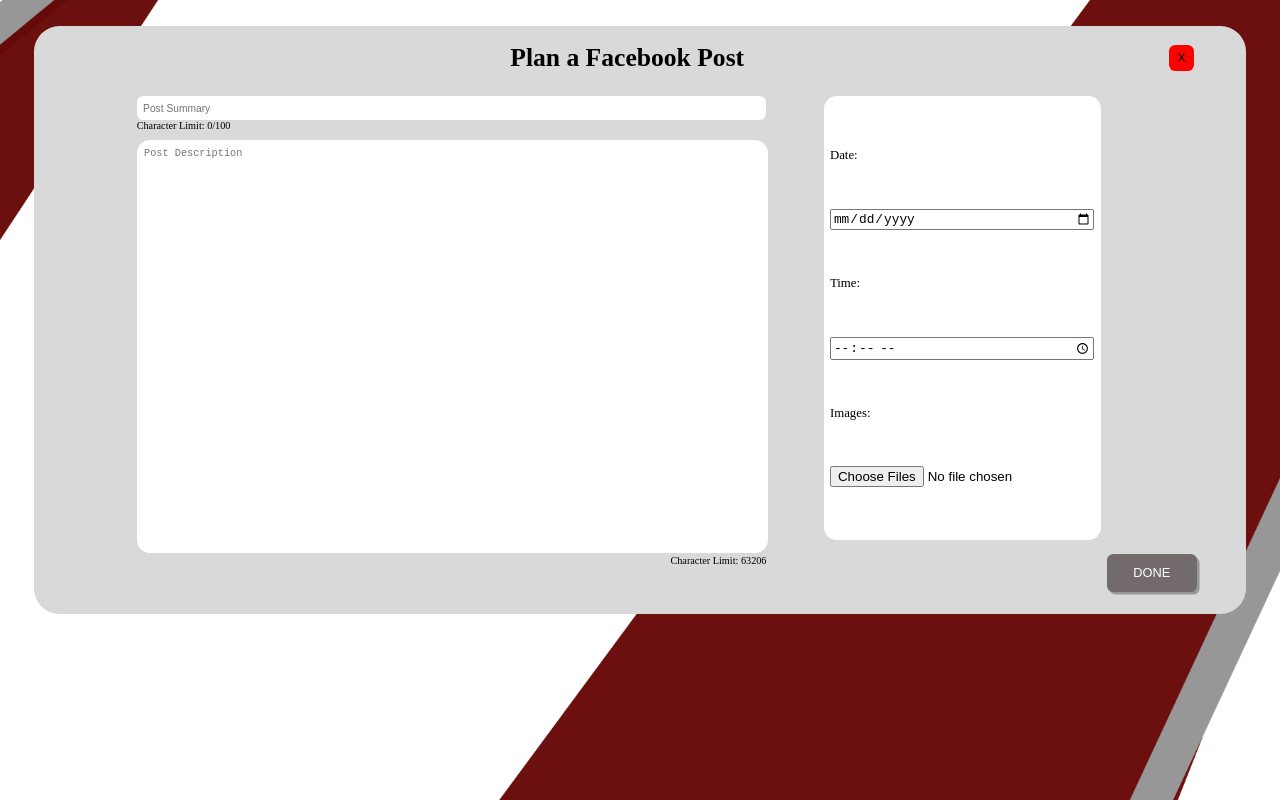
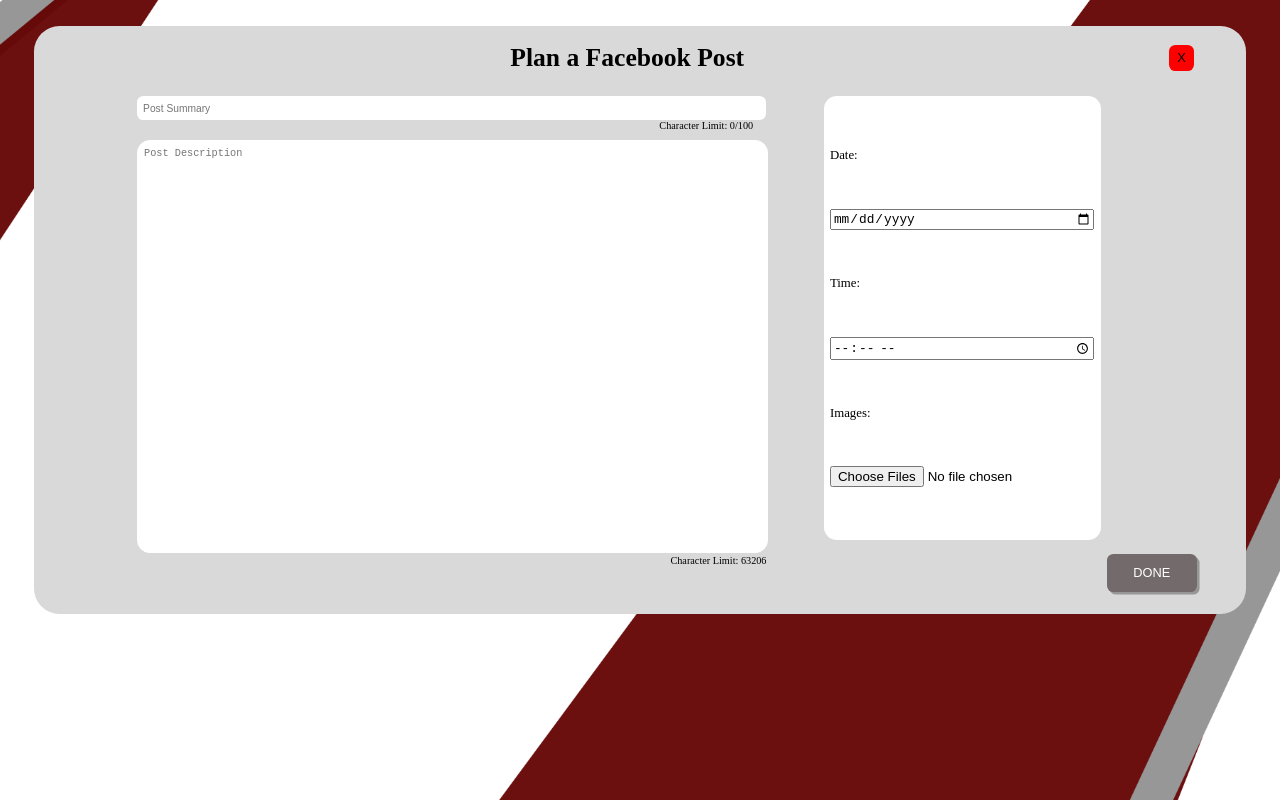
Before and after one commit to cse110-fa22-group10/cse110-fa22-group10, a website: page scheduler/create_post/createFb.html in a window 1280 px wide. Drawn offline with Linux system fonts and the light colour scheme.

Commit message:
applied scc to post-summary-char-limit container

```diff
--- a/scheduler/create_post/createFb.css
+++ b/scheduler/create_post/createFb.css
@@ -83,6 +83,11 @@
     padding: 0.5vw;
 }
 
+#summary-char-limit {
+    position: relative;
+    float: right;
+}
+
 #char-limit {
     position: relative;
     left: 41.7vw;
```
